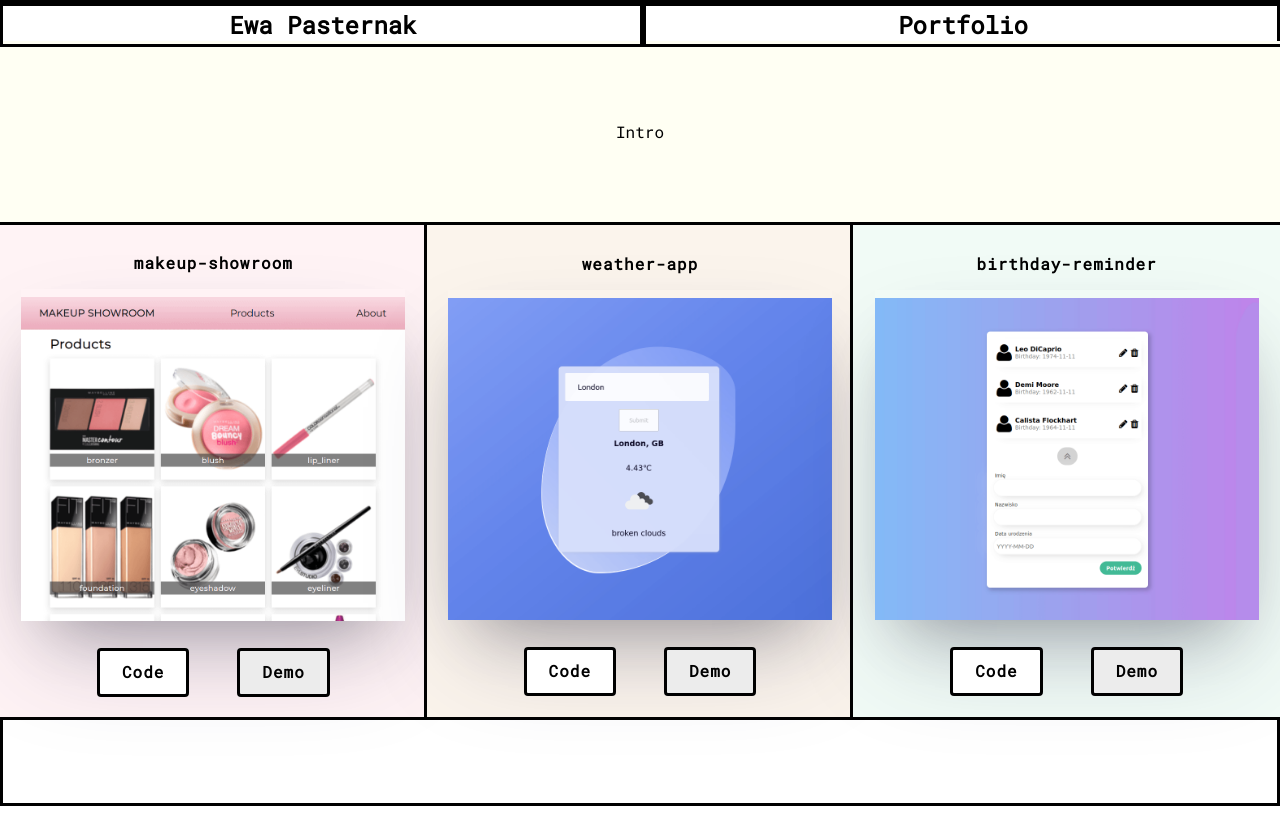
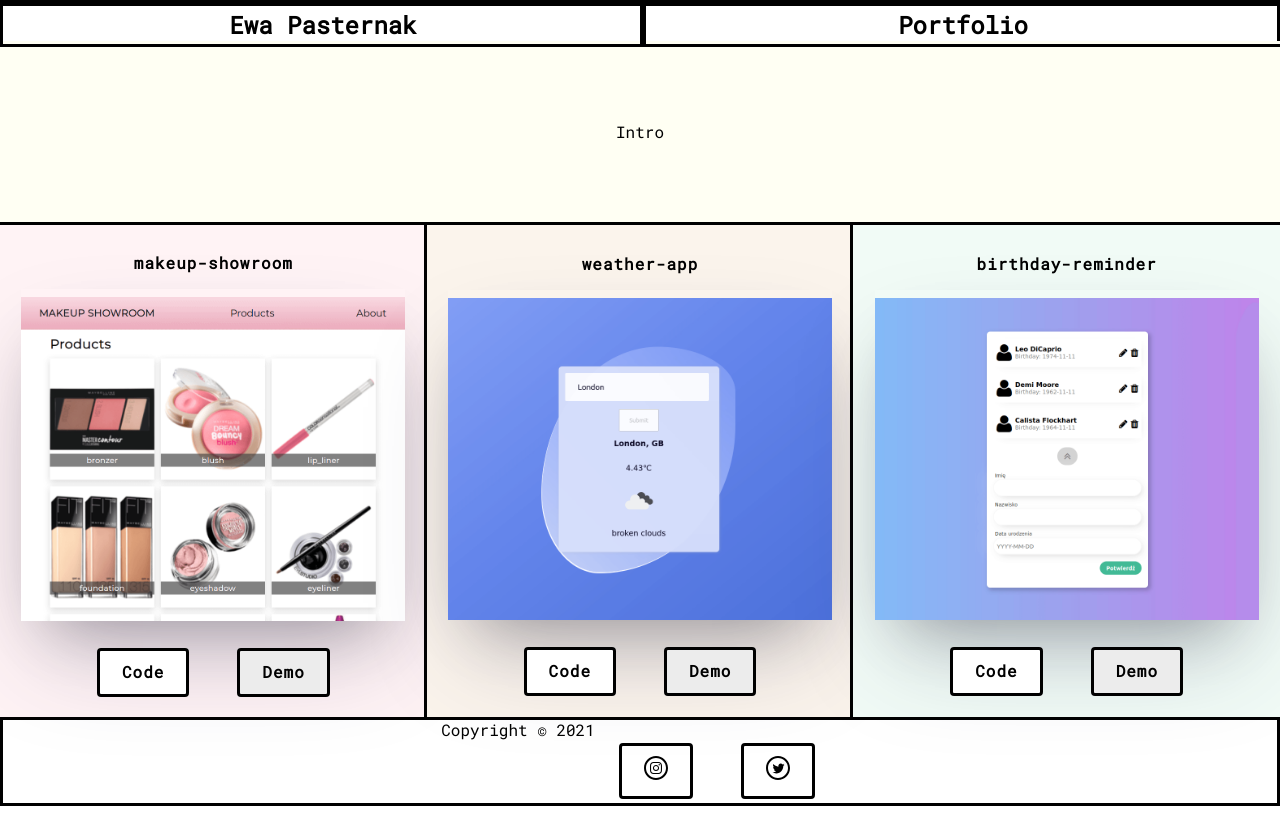
Before and after one commit to pasternakewa/pasternakewa.github.io, a React (Create React App) app: page / in a window 1280 px wide. Built offline with nearby package versions, Linux system fonts and the light colour scheme.

Commit message:
Add basic footer structure

```diff
--- a/src/App.js
+++ b/src/App.js
@@ -3,6 +3,7 @@ import Project from "./Project";
 import birthdayReminder from "./assets/birthday-reminder.png";
 import makeupShowroom from "./assets/makeup-showroom.png";
 import weatherApp from "./assets/weather-app.png";
+import Footer from "./Footer";
 
 const projects = [
   { src: makeupShowroom, title: "makeup-showroom", backgroundColor: "red" },
@@ -21,6 +22,7 @@ function App() {
         <h2 className="header__name">Ewa Pasternak</h2>
         <h2 className="header__title">Portfolio</h2>
       </div>
+      <div className="content">
         <div className="intro">Intro</div>
         <div className="portfolio">
           {projects.map(({ backgroundColor, src, title }) => (
@@ -33,6 +35,8 @@ function App() {
           ))}
         </div>
       </div>
+      <Footer />
+    </div>
   );
 }
 
--- a/src/App.scss
+++ b/src/App.scss
@@ -97,3 +97,28 @@ a {
 a:hover {
   background-color: gray;
 }
+
+.content {
+  min-height: calc(100vh - 120px);
+}
+
+.footer-container {
+  display: flex;
+  justify-content: center;
+  align-items: center;
+  height: 100px;
+  top: calc(100vh - 100px);
+  width: 100vw;
+  position: sticky;
+  text-align: center;
+}
+
+footer {
+  display: flex;
+  flex-direction: row-reverse;
+}
+
+.footer-socials {
+  display: flex;
+  justify-content: space-around;
+}
--- /dev/null
+++ b/src/Footer.js
@@ -0,0 +1,33 @@
+import React from "react";
+
+const Footer = () => (
+  <div className="footer-container">
+    <footer>
+      <div className="footer-socials">
+        <a id="github" href="https://www.instagram.com/">
+          <svg
+            xmlns="http://www.w3.org/2000/svg"
+            width="24"
+            height="24"
+            viewBox="0 0 24 24"
+          >
+            <path d="M12 2c5.514 0 10 4.486 10 10s-4.486 10-10 10-10-4.486-10-10 4.486-10 10-10zm0-2c-6.627 0-12 5.373-12 12s5.373 12 12 12 12-5.373 12-12-5.373-12-12-12zm0 7.082c1.602 0 1.792.006 2.425.035 1.627.074 2.385.845 2.46 2.459.028.633.034.822.034 2.424s-.006 1.792-.034 2.424c-.075 1.613-.832 2.386-2.46 2.46-.633.028-.822.035-2.425.035-1.602 0-1.792-.006-2.424-.035-1.63-.075-2.385-.849-2.46-2.46-.028-.632-.035-.822-.035-2.424s.007-1.792.035-2.424c.074-1.615.832-2.386 2.46-2.46.632-.029.822-.034 2.424-.034zm0-1.082c-1.63 0-1.833.007-2.474.037-2.18.1-3.39 1.309-3.49 3.489-.029.641-.036.845-.036 2.474 0 1.63.007 1.834.036 2.474.1 2.179 1.31 3.39 3.49 3.49.641.029.844.036 2.474.036 1.63 0 1.834-.007 2.475-.036 2.176-.1 3.391-1.309 3.489-3.49.029-.64.036-.844.036-2.474 0-1.629-.007-1.833-.036-2.474-.098-2.177-1.309-3.39-3.489-3.489-.641-.03-.845-.037-2.475-.037zm0 2.919c-1.701 0-3.081 1.379-3.081 3.081s1.38 3.081 3.081 3.081 3.081-1.379 3.081-3.081c0-1.701-1.38-3.081-3.081-3.081zm0 5.081c-1.105 0-2-.895-2-2 0-1.104.895-2 2-2 1.104 0 2.001.895 2.001 2s-.897 2-2.001 2zm3.202-5.922c-.397 0-.72.322-.72.72 0 .397.322.72.72.72.398 0 .721-.322.721-.72 0-.398-.322-.72-.721-.72z" />
+          </svg>
+        </a>
+        <a id="linkedin" href="https://twitter.com/">
+          <svg
+            xmlns="http://www.w3.org/2000/svg"
+            width="24"
+            height="24"
+            viewBox="0 0 24 24"
+          >
+            <path d="M12 2c5.514 0 10 4.486 10 10s-4.486 10-10 10-10-4.486-10-10 4.486-10 10-10zm0-2c-6.627 0-12 5.373-12 12s5.373 12 12 12 12-5.373 12-12-5.373-12-12-12zm6.5 8.778c-.441.196-.916.328-1.414.388.509-.305.898-.787 1.083-1.362-.476.282-1.003.487-1.564.597-.448-.479-1.089-.778-1.796-.778-1.59 0-2.758 1.483-2.399 3.023-2.045-.103-3.86-1.083-5.074-2.572-.645 1.106-.334 2.554.762 3.287-.403-.013-.782-.124-1.114-.308-.027 1.14.791 2.207 1.975 2.445-.346.094-.726.116-1.112.042.313.978 1.224 1.689 2.3 1.709-1.037.812-2.34 1.175-3.647 1.021 1.09.699 2.383 1.106 3.773 1.106 4.572 0 7.154-3.861 6.998-7.324.482-.346.899-.78 1.229-1.274z" />
+          </svg>
+        </a>
+      </div>
+      <div className="footer-copyright">Copyright &#169; 2021</div>
+    </footer>
+  </div>
+);
+
+export default Footer;
```
Lines whose indentation alone changed are shown as unchanged.
